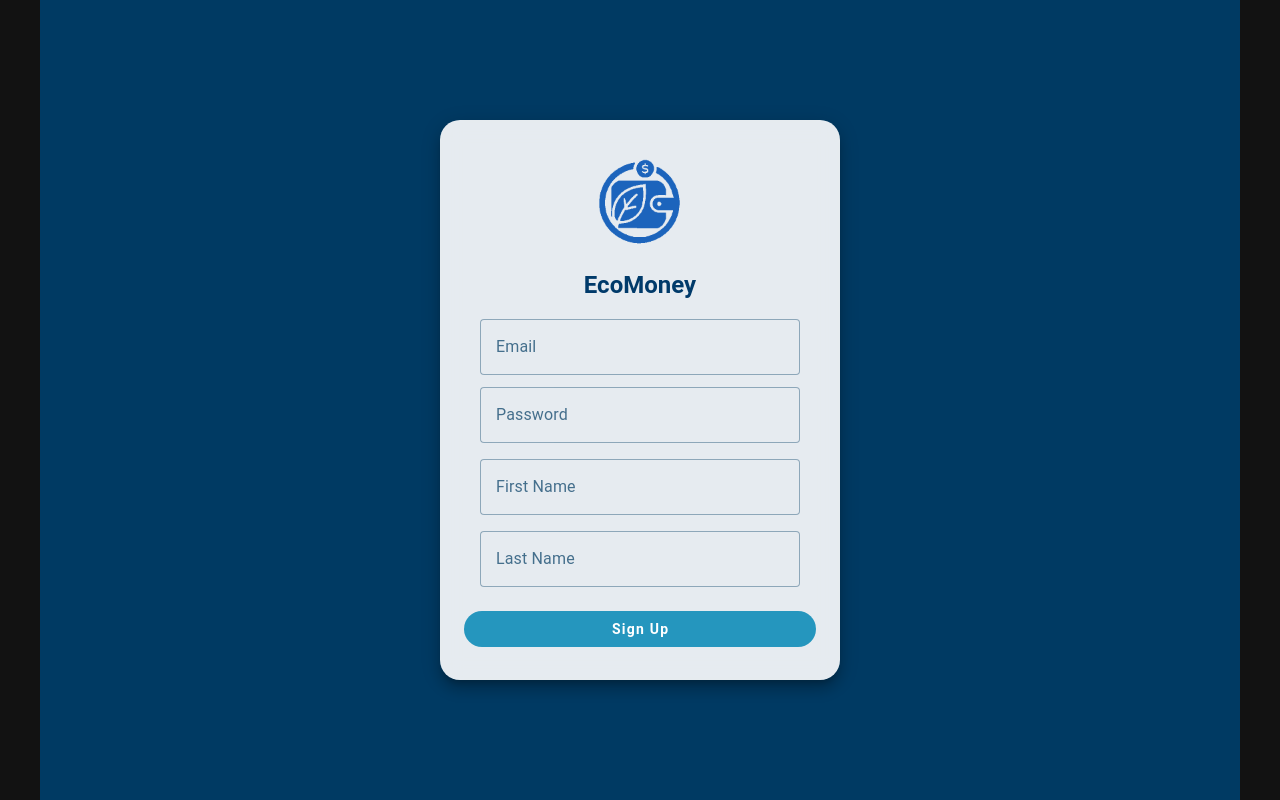
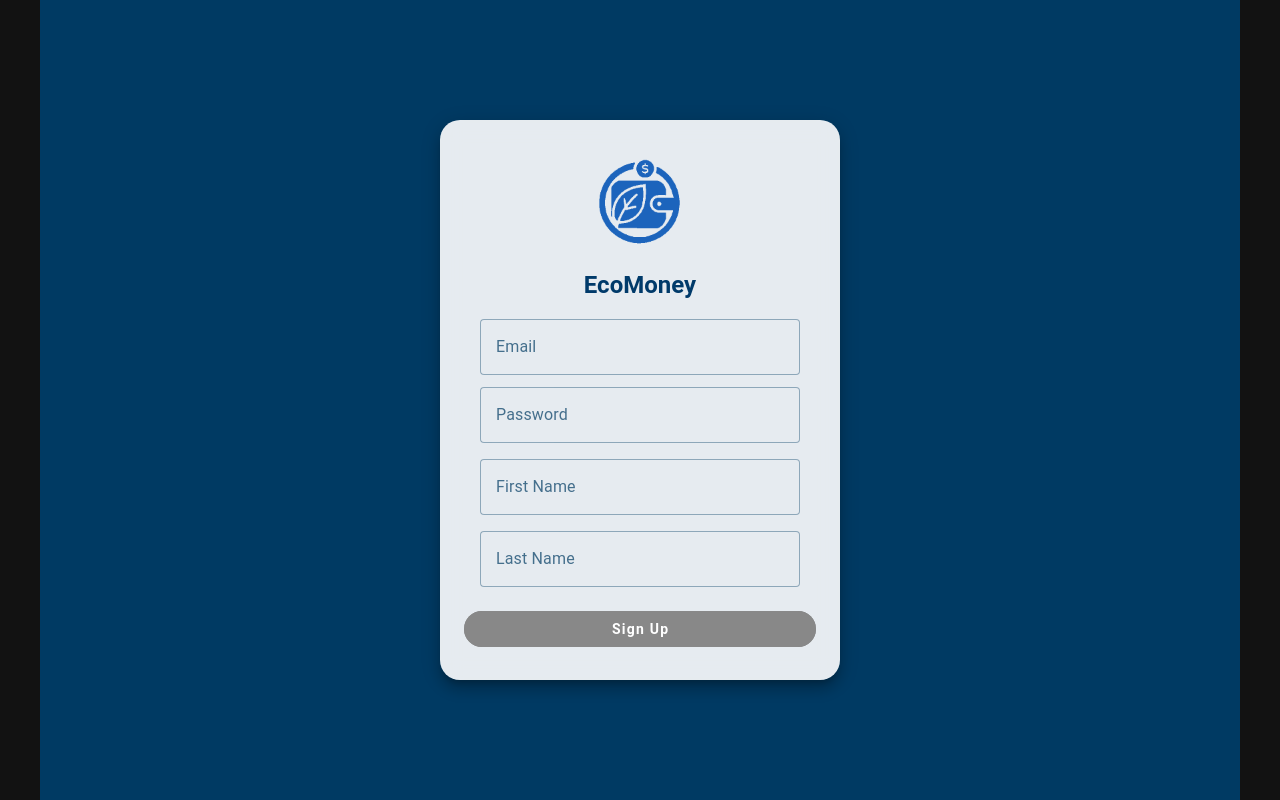
Before and after one commit to ShiroNeko02/Ecomoney_frontend, a Vue app: page /signIn in a window 1280 px wide. Both pictures are taken after a click on the button "Sign Up". Built offline with nearby package versions, Linux system fonts and the light colour scheme.

Commit message:
Update SingUp page

```diff
--- a/src/pages/SignUp.vue
+++ b/src/pages/SignUp.vue
@@ -10,7 +10,7 @@
 
         <h2 class="text-center font-weight-bold mt-8 title-color">EcoMoney</h2>
       </v-container>
-      <v-form>
+      <v-form @submit.prevent="signUp">
         <!-- Email -->
         <Input v-model="user.email" label="Email" placeholder="Email" required/>
 
@@ -18,13 +18,16 @@
         <Input v-model="user.password" label="Password" placeholder="Password" type="password" class="mb-6" required />
 
         <!-- First Name -->
-        <Input v-model="user.first_name" label="First Name" placeholder="First Name" class="mb-6" required/>
+        <Input v-model="user.data.first_name" label="First Name" placeholder="First Name" class="mb-6" required/>
 
         <!-- Last Name -->
-        <Input v-model="user.last_name" label="Last Name" placeholder="Last Name" class="mb-6" required/>
+        <Input v-model="user.data.last_name" label="Last Name" placeholder="Last Name" class="mb-6" required/>
 
         <!-- Button Sign Up -->
-        <Button @click="signUp" class="mt-8">Sign Up</Button>
+        <Button @click="signUp" class="mt-8" :disabled="loading || !formValid">
+          <v-progress-circular v-if="loading" indeterminate color="white" size="20"/>
+          <span v-else>Sign Up</span>
+        </Button>
       </v-form>
 
       <!-- Notification -->
@@ -37,7 +40,6 @@
           </v-card-actions>
         </v-card>
       </v-dialog>
-
     </v-sheet>
   </v-container>
 </template>
@@ -49,50 +51,53 @@ import { userService } from "@/services/api.js";
 
 export default {
   name: "SignUp",
-  components: {
-    // eslint-disable-next-line vue/no-reserved-component-names
-    Input,
-    // eslint-disable-next-line vue/no-reserved-component-names
-    Button,
-  },
+  components: { Input, Button },
   data() {
     return {
       user: {
         email: "",
         password: "",
-        first_name: "",
-        last_name: "",
+        data: {
+          first_name: "",
+          last_name: "",
+        }
       },
+      loading: false,
       dialog: false,
       dialogTitle: "",
       responseMessage: "",
     };
   },
+  computed: {
+    formValid() {
+      return this.user.email && this.user.password && this.user.data.first_name && this.user.data.last_name;
+    }
+  },
   methods: {
     async signUp() {
-      event.preventDefault();
+      if (!this.formValid) {
+        this.dialogTitle = "Error";
+        this.responseMessage = "All fields are required";
+        this.dialog = true;
+        return;
+      }
 
-      const userData = {
-        email: this.user.email,
-        password: this.user.password,
-        first_name: this.user.first_name,
-        last_name: this.user.last_name,
-      };
-
+      this.loading = true;
       try {
-        await userService.signUp(userData);
+        await userService.signUp(this.user);
         this.dialogTitle = "Success";
         this.responseMessage = "Account created successfully";
         this.dialog = true;
-
         setTimeout(() => {
           this.$router.push("/home");
         }, 2000);
       } catch (error) {
         console.error("Error:", error);
         this.dialogTitle = "Error";
-        this.responseMessage = "Inscription failed";
+        this.responseMessage = error.response?.data?.message || "Inscription failed";
         this.dialog = true;
+      } finally {
+        this.loading = false;
       }
     },
   },
```
